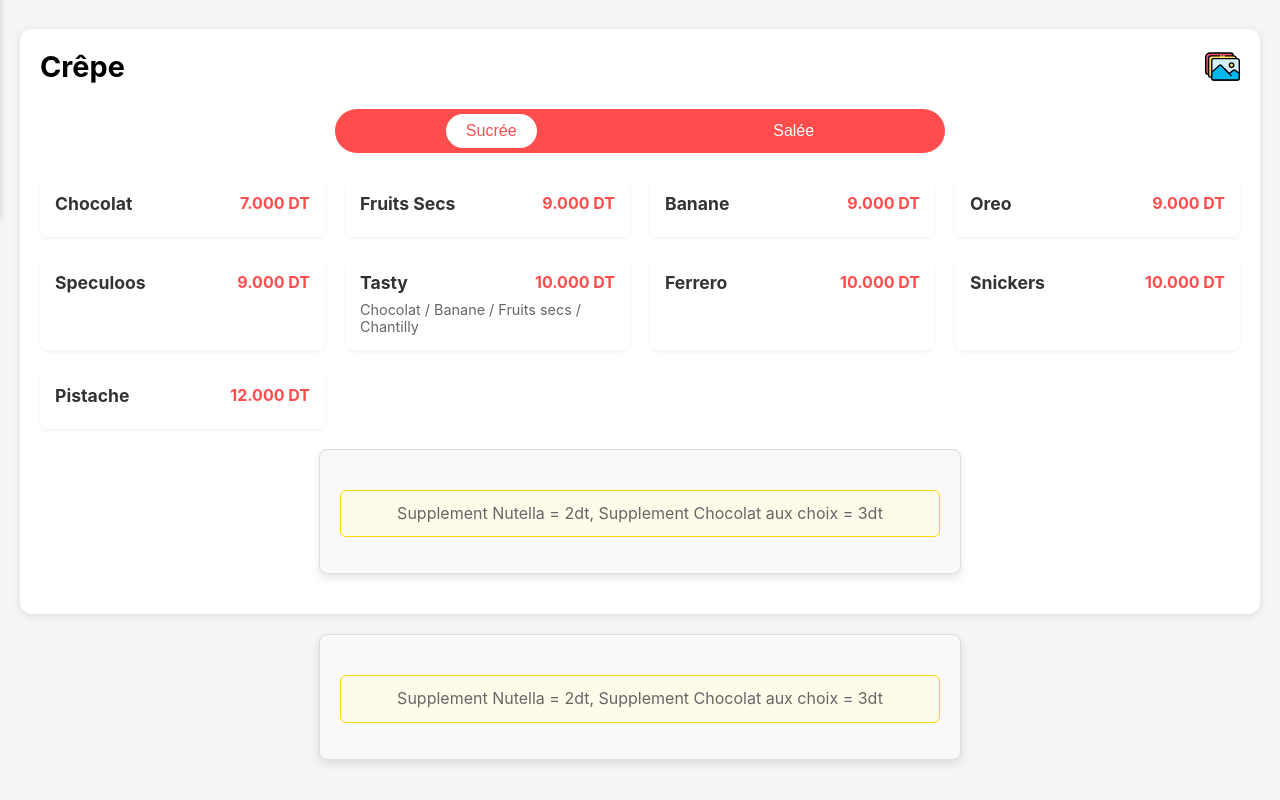
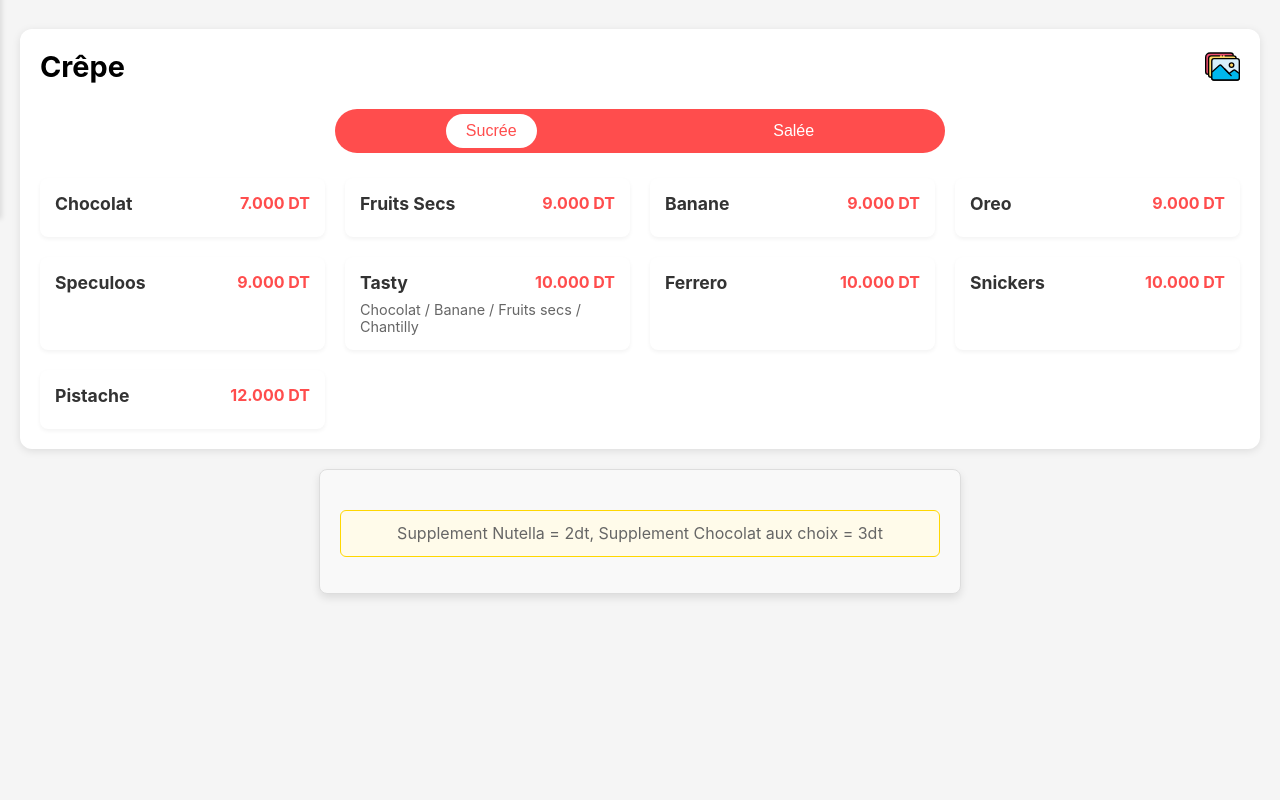
Before and after one commit to AbdallahSHILI/Tasty-Menu, a React (Create React App) app: page / in a window 1280 px wide. Shown: the part 581-1381 px from the top of the page. After the commit the page ends 1215 px from the top, so only its background shows below. Built offline with nearby package versions, Linux system fonts and the light colour scheme.

Commit message:
Update index.html title, add error handling script, and enhance Home and Menu components with improved subcategory management and resize handling

```diff
--- a/public/index.html
+++ b/public/index.html
@@ -24,7 +24,14 @@
       work correctly both with client-side routing and a non-root public URL.
       Learn how to configure a non-root public URL by running `npm run build`.
     -->
-    <title>React App</title>
+    <title>Your App Name</title>
+    <script>
+      window.addEventListener('error', function(e) {
+        if (e.message === 'ResizeObserver loop completed with undelivered notifications.') {
+          e.stopImmediatePropagation();
+        }
+      });
+    </script>
   </head>
   <body>
     <noscript>You need to enable JavaScript to run this app.</noscript>
--- a/src/Pages/Home/FoodCategory/Menu/menu.jsx
+++ b/src/Pages/Home/FoodCategory/Menu/menu.jsx
@@ -1,10 +1,9 @@
-import React, { useState, useEffect } from "react";
+import React, { useState, useEffect, useCallback } from "react";
 import styles from "./menu.module.css";
 import { useMenu } from "../../../../context/MenuContext";
 import { menuData } from "../../../../data/menuData";
 import GalerieIcon from "../../../../Components/Assets/Galerie.svg";
 import FoodPic from "../../../../Components/Modal/foodPic";
-import Supplement from "../../../Home/Supplement/supplement";
 
 const Menu = ({ onSubcategoryChange }) => {
   const { selectedCategory } = useMenu();
@@ -27,10 +26,35 @@ const Menu = ({ onSubcategoryChange }) => {
     if (currentMenu?.subcategories) {
       const firstSubcategory = Object.keys(currentMenu.subcategories)[0];
       setSelectedSubcategory(firstSubcategory);
-      // Notify parent component about the initial subcategory
       onSubcategoryChange(firstSubcategory, selectedCategory);
+    } else {
+      setSelectedSubcategory(null);
+      onSubcategoryChange(null, selectedCategory);
     }
   }, [selectedCategory, currentMenu]);
+
+  // Add debounced resize handler
+  const debouncedResizeHandler = useCallback(() => {
+    let timeoutId = null;
+    return () => {
+      if (timeoutId) {
+        clearTimeout(timeoutId);
+      }
+      timeoutId = setTimeout(() => {
+        window.dispatchEvent(new Event("resize"));
+      }, 100);
+    };
+  }, []);
+
+  // Add resize observer effect
+  useEffect(() => {
+    const resizeHandler = debouncedResizeHandler();
+    window.addEventListener("resize", resizeHandler);
+
+    return () => {
+      window.removeEventListener("resize", resizeHandler);
+    };
+  }, [debouncedResizeHandler]);
 
   if (!currentMenu) return null;
 
@@ -70,7 +94,10 @@ const Menu = ({ onSubcategoryChange }) => {
 
       {currentMenu.subcategories && (
         <div className={styles.filterContainer}>
-          {allowedSubcategories.includes(selectedSubcategory) && (
+          {["sweet", "savory", "chocolat", "naturel", "other"].includes(
+            selectedSubcategory
+          ) &&
+            Object.keys(currentMenu.subcategories).length > 1 && (
               <div className={styles.toggleWrapper}>
                 {Object.entries(currentMenu.subcategories).map(
                   ([key, subcategory]) => (
@@ -96,9 +123,6 @@ const Menu = ({ onSubcategoryChange }) => {
           : renderMenuItems(currentMenu.items)}
       </div>
 
-      {/* Supplement Section */}
-      <Supplement subcategory={selectedSubcategory} />
-
       <FoodPic
         images={currentMenu.ModalImages}
         isOpen={isModalOpen}
--- a/src/Pages/Home/home.jsx
+++ b/src/Pages/Home/home.jsx
@@ -1,6 +1,7 @@
 import React, { useState } from "react";
 import styles from "./home.module.css";
 import { HomeHeader, FoodCategory, Menu, Supplement } from "../index";
+import { menuData } from "../../data/menuData";
 
 const Home = () => {
   const [selectedSubcategory, setSelectedSubcategory] = useState(null);
@@ -16,9 +17,14 @@ const Home = () => {
           setCategoryId(category);
         }}
       />
-      {selectedSubcategory && categoryId && (
-        <Supplement subcategory={selectedSubcategory} categoryId={categoryId} />
-      )}
+      {selectedSubcategory &&
+        categoryId &&
+        menuData[categoryId].subcategories && (
+          <Supplement
+            subcategory={selectedSubcategory}
+            categoryId={categoryId}
+          />
+        )}
     </div>
   );
 };
```
Lines whose indentation alone changed are shown as unchanged.
